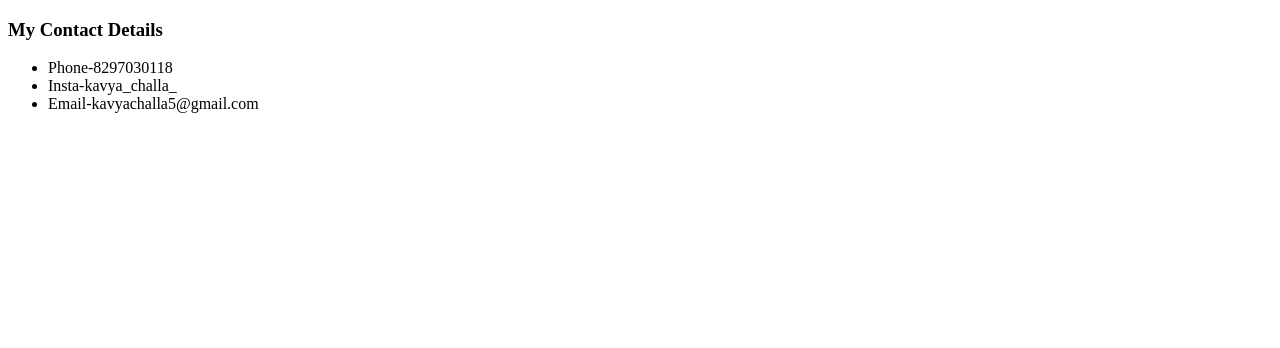
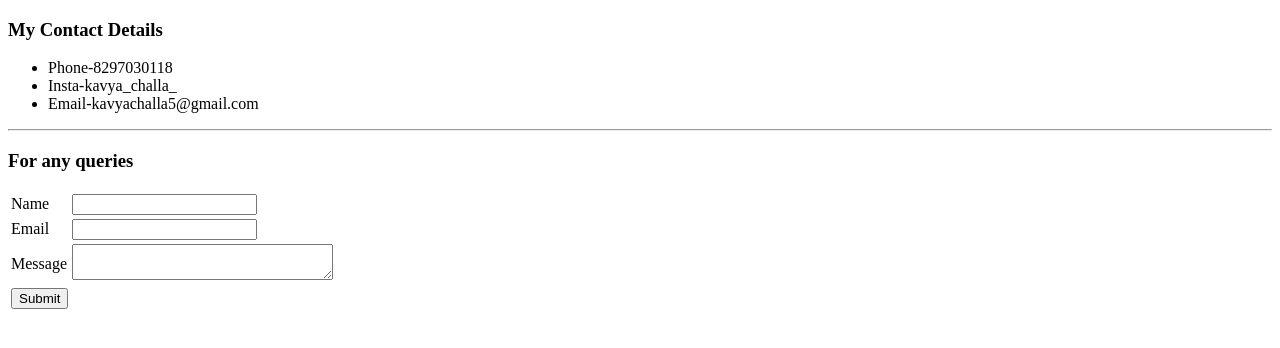
Before and after one commit to sri1239/HTML, a plain HTML site: page contact.html in a window 1280 px wide. Drawn offline with Linux system fonts and the light colour scheme.

Commit message:
Added form

```diff
--- a/contact.html
+++ b/contact.html
@@ -11,4 +11,27 @@
             <li>Insta-kavya_challa_</li>
             <li>Email-kavyachalla5@gmail.com</li>
         </ul>
+        <hr>
+        <h3>For any queries</h3>
+        <table>
+            <form class="" action="mailto:kavyachalla@gmail.com
+            " method="post" enctype="text/plain">
+            <tr>
+                <td><label>Name</label></td>
+                <td><input type="text" name="yourName" value=""></td>
+            </tr>
+            <tr>
+                <td><label>Email</label></td>
+                <td><input type="email" name="yourEmail" value=""></td>
+            </tr>
+            <tr>
+                <td><label>Message</label></td>
+                <td><textarea name="yourMessage" rows="2" cols="30"></textarea></td>
+            </tr>
+            <tr>
+                <td><input type="submit" name=""></td>
+            </tr>
+            </form>
+        </table>
+
     </body>
```
